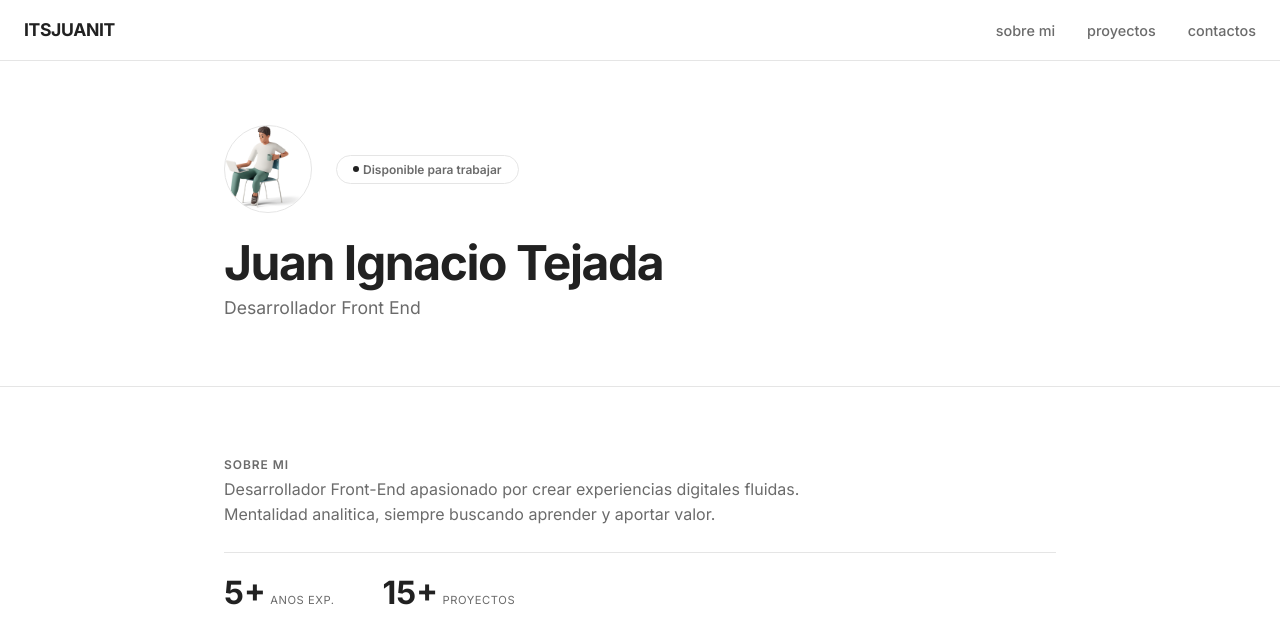
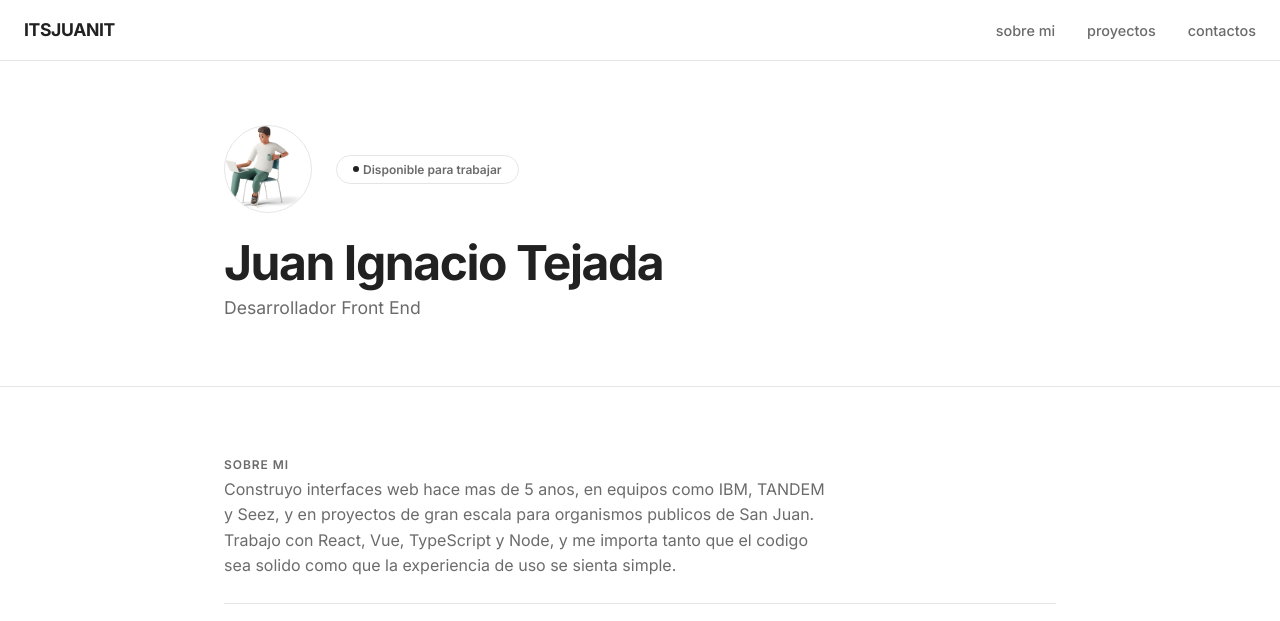
Before and after one commit to Itsjuanit/example-portfolio, an Astro site: page / in a window 1280 px wide. Shown: the top 621 px of the page. Built offline with nearby package versions, Linux system fonts and the light colour scheme; Astro itself is replaced by a stand-in of ours.

Commit message:
New info

```diff
--- a/src/components/About.astro
+++ b/src/components/About.astro
@@ -2,7 +2,7 @@
 const yearsExp = new Date().getFullYear() - 2021;
 ---
 
-<p class="about-text animate-in">Desarrollador Front-End apasionado por crear experiencias digitales fluidas. Mentalidad analitica, siempre buscando aprender y aportar valor.</p>
+<p class="about-text animate-in">Construyo interfaces web hace mas de 5 anos, en equipos como IBM, TANDEM y Seez, y en proyectos de gran escala para organismos publicos de San Juan. Trabajo con React, Vue, TypeScript y Node, y me importa tanto que el codigo sea solido como que la experiencia de uso se sienta simple.</p>
 <div class="about-stats animate-in delay-1">
   <div>
     <span class="about-stat-value">{yearsExp}+</span>
```
